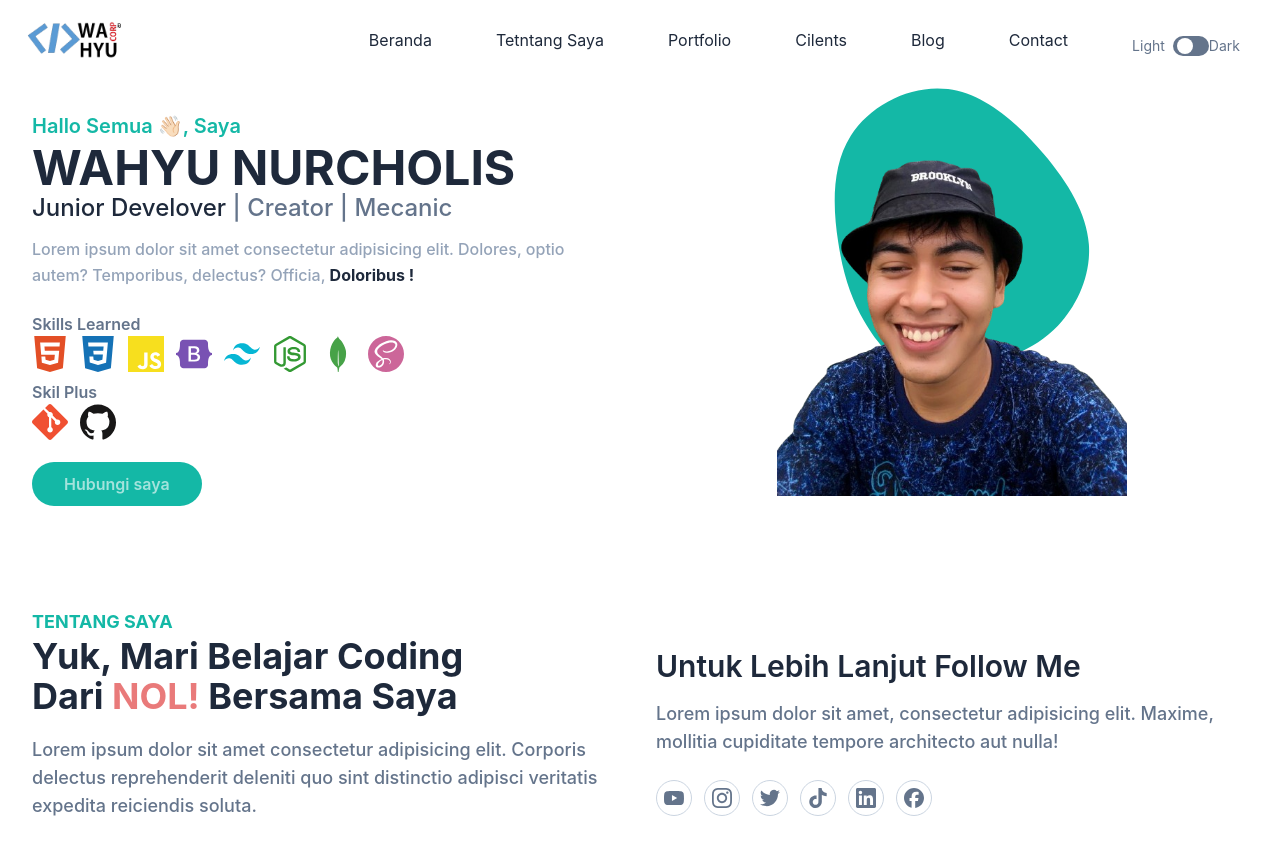
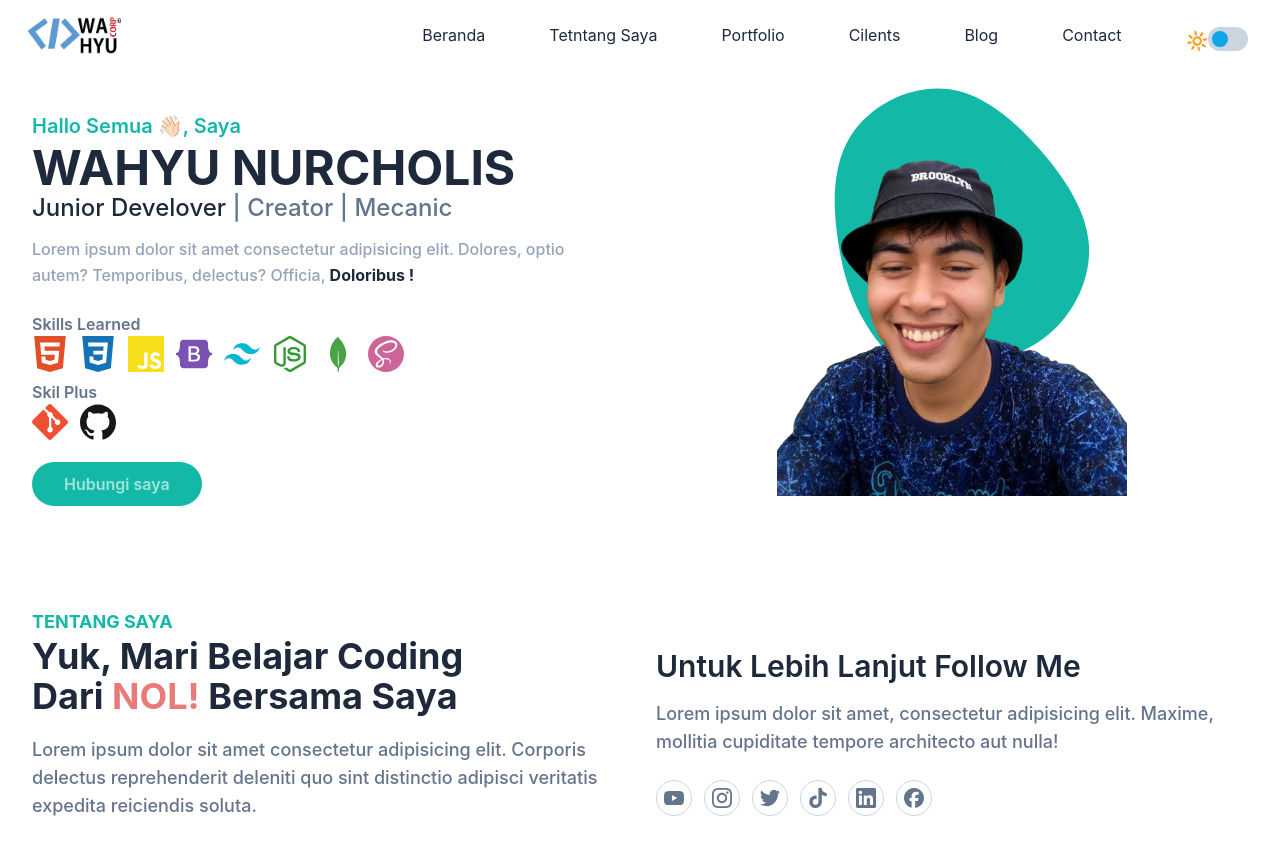
Before and after one commit to wahyu-nurcholis/meportfolio, a website: page index.html in a window 1280 px wide. Shown: the top 863 px of the page. Drawn offline with Linux system fonts and the light colour scheme.

Commit message:
update symbol toggle dark

```diff
--- a/index.html
+++ b/index.html
@@ -22,7 +22,7 @@
             </button>
             <nav
               id="nav-menu"
-              class="hidden absolute py-5 bg-white shadow-lg max-w-[250px] w-full right-4 top-full lg:block lg:static lg:bg-transparent lg:max-w-full lg:shadow-none lg:rounded-none dark:bg-dark lg:dark:bg-transparent dark:shadow-slate-500"
+              class="hidden absolute py-3 bg-white shadow-lg max-w-[250px] w-full right-4 top-full lg:block lg:static lg:bg-transparent lg:max-w-full lg:shadow-none lg:rounded-none dark:bg-dark lg:dark:bg-transparent dark:shadow-slate-500"
             >
               <ul class="block capitalize lg:flex dark:text-white">
                 <li class="group">
@@ -43,18 +43,20 @@
                 <li class="group">
                   <a href="#contact" class="text-base text-dark py-2 mx-8 flex group-hover:text-primary dark:text-white">contact</a>
                 </li>
+                <!-- toggle darkmode star -->
                 <li class="mt-3 flex items-center pl-8">
                   <div class="flex">
-                    <span class="mr-2 text-sm text-slate-500 dark:text-white">Light</span>
                     <input type="checkbox" class="hidden" id="dark-toggle" />
+                    <span id="darklogos" class="dark:hidden text-lg -rotate-12">🔆</span>
                     <label for="dark-toggle">
-                      <div class="flex h-5 w-9 cursor-pointer items-center rounded-full bg-slate-500 p-1">
-                        <div class="toggle-circle h-4 w-4 rounded-full bg-white transition duration-300 ease-in-out"></div>
+                      <div class="flex w-10 cursor-pointer items-center dark:bg-sky-500 rounded-full bg-slate-300 p-1">
+                        <div class="toggle-circle h-4 w-4 pr-1 rounded-full bg-sky-500 dark:border-slate-800 dark:bg-slate-300 transition duration-300 ease-in-out"></div>
                       </div>
                     </label>
-                    <span class="mr-2 text-sm text-slate-500 dark:text-white">Dark</span>
+                    <span id="darklogos1" class="hidden dark:flex text-lg -rotate-12">🌙</span>
                   </div>
                 </li>
+                <!-- toggle darkmode end -->
               </ul>
             </nav>
           </div>
--- a/src/input.css
+++ b/src/input.css
@@ -7,7 +7,7 @@ body {
 }
 
 .navbar-fixed {
-  @apply fixed z-[9999] bg-white bg-opacity-70 backdrop-blur-sm dark:bg-dark dark:opacity-50;
+  @apply fixed z-[9999] bg-white bg-opacity-70 backdrop-blur-sm dark:bg-dark dark:opacity-70;
   box-shadow: inset 0 -1px 0 0 rgba(0, 0, 0, 0.2);
 }
 
@@ -26,5 +26,5 @@ body {
 }
 
 #dark-toggle:checked ~ label div.toggle-circle {
-  @apply translate-x-3;
+  @apply translate-x-4;
 }
```
Also changed, not shown: dist/js/script.js, dist/output.css.
